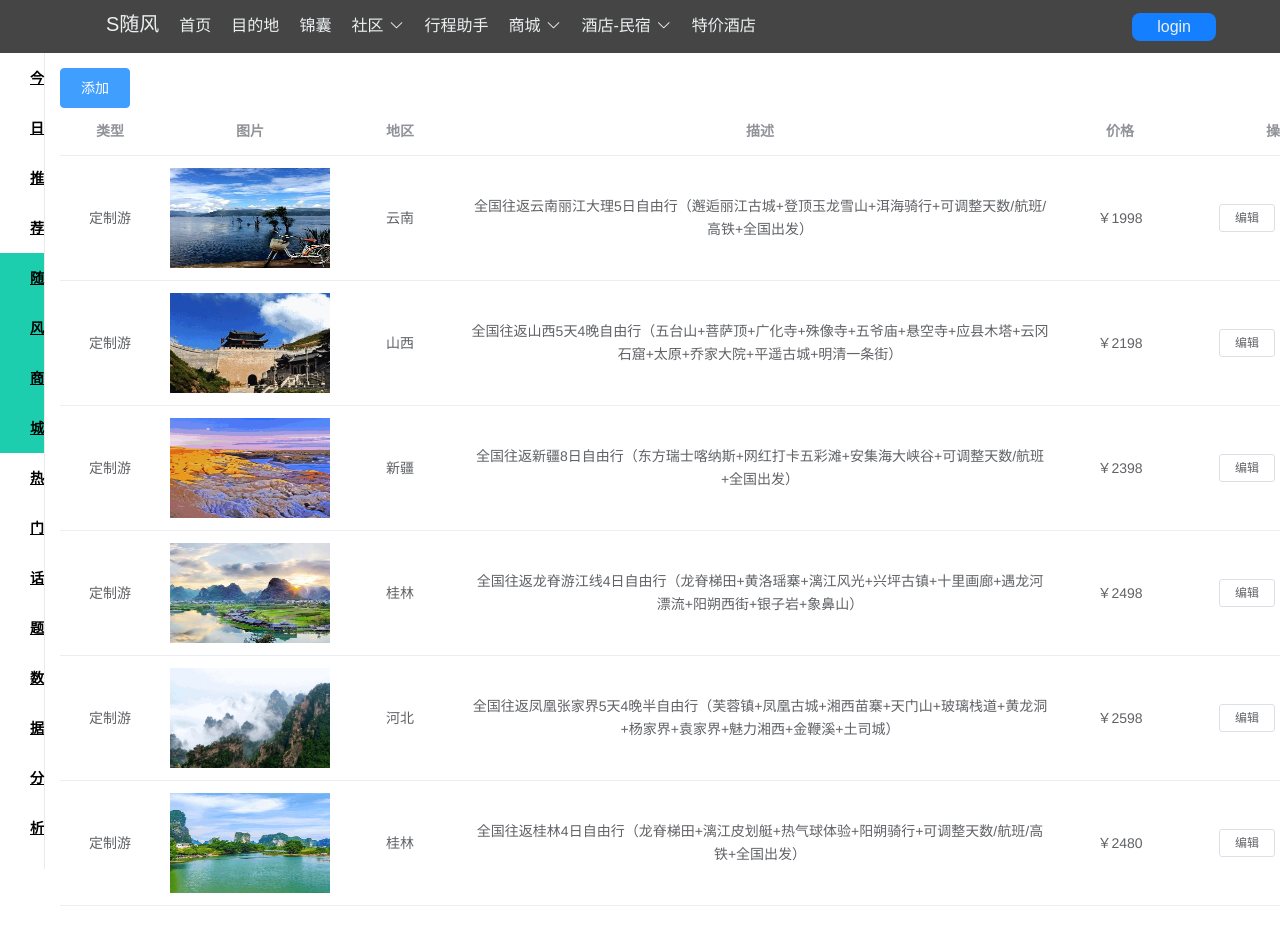
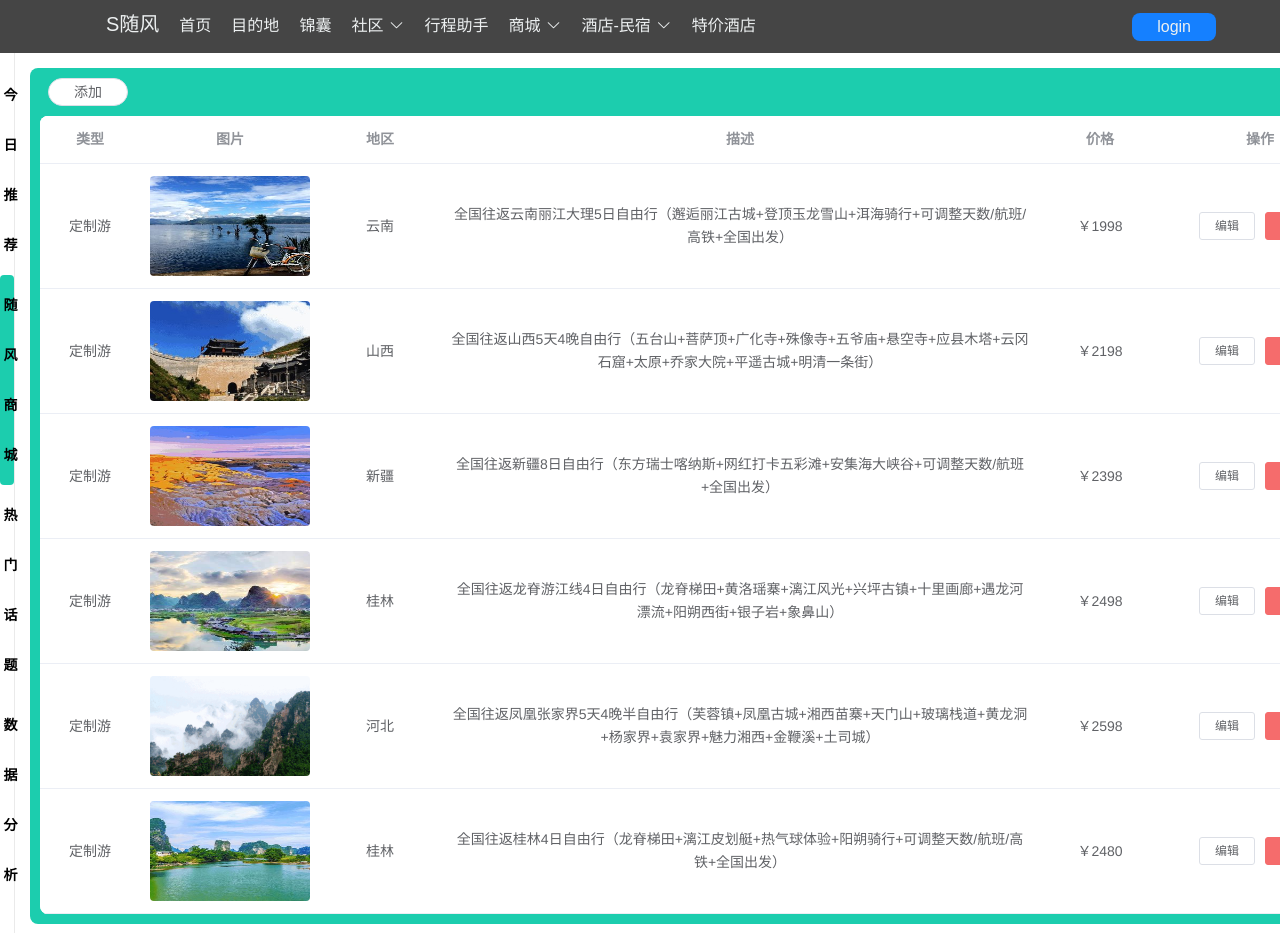
Before and after one commit to Funny1124/walking-with-the-wind, a Vue app: page /admin/ShopManagement in a window 1280 px wide. Shown: the top 939 px of the page. Built offline with nearby package versions, Linux system fonts and the light colour scheme.

Commit message:
数据管理 界面美化

```diff
--- a/src/components/AdminSlider.vue
+++ b/src/components/AdminSlider.vue
@@ -14,9 +14,9 @@
       <li class="menu-item">
         <router-link to="/admin/DataAnalytics">数据分析</router-link>
       </li>
-<!--      <li class="menu-item">-->
-<!--        <router-link to="/admin">系统设置</router-link>-->
-<!--      </li>-->
+      <!--      <li class="menu-item">-->
+      <!--        <router-link to="/admin">系统设置</router-link>-->
+      <!--      </li>-->
     </ul>
   </div>
 </template>
@@ -29,7 +29,8 @@ export default {
 
 <style lang="less" scoped>
 .layout-aside-container {
-  width: 250px;
+  padding: 12px 0;
+  width: 8%;
   height: 100%;
   border-right: 1px solid #eaeaea;
 }
@@ -53,7 +54,8 @@ export default {
     a {
       display: block;
       color: black;
-      padding-left: 30px;
+      padding: 5px 25%;
+      text-decoration: none;
 
       &:hover {
         text-decoration: none;
@@ -65,7 +67,9 @@ export default {
 // 设置路由高亮效果
 .router-link-active {
   background-color: #1ccdae;
+  border-radius: 4px;
   box-sizing: border-box;
+  text-decoration: none;
   position: relative;
 }
 </style>
--- a/src/views/DataAnalyticsView.vue
+++ b/src/views/DataAnalyticsView.vue
@@ -1,7 +1,7 @@
 <template>
   <div>
     <div class="data-map">
-      <el-row :gutter="20" style="margin: 20px 0">
+      <el-row :gutter="10" style="margin: 10px 0">
         <el-col :span="12">
           <data-new-users></data-new-users>
         </el-col>
@@ -9,7 +9,7 @@
           <data-total-users></data-total-users>
         </el-col>
       </el-row>
-      <el-row :gutter="20" style="margin: 20px 0">
+      <el-row :gutter="10" style="margin: 10px 0">
         <el-col :span="12">
           <data-sex-proportion></data-sex-proportion>
         </el-col>
--- a/src/views/HotTopicManagement.vue
+++ b/src/views/HotTopicManagement.vue
@@ -1,8 +1,10 @@
 <template>
+  <div class="data-map">
     <el-table
       :data="$store.state.recommend_item"
       :header-cell-style="{ textAlign: 'center' }"
       :cell-style="{ textAlign: 'center' }"
+      style="border-radius: 8px"
     >
       <el-table-column
         prop="type"
@@ -13,7 +15,7 @@
         label="图片"
         width="180">
         <template slot-scope="scope">
-        <img :src=scope.row.image alt="加载失败" style="height: 100px; width: 160px;">
+          <img :src=scope.row.image alt="加载失败" style="height: 100px; width: 160px; border-radius: 4px">
         </template>
       </el-table-column>
       <el-table-column
@@ -37,7 +39,7 @@
         <template slot-scope="scope">
           <el-button
             size="mini"
-          @click="setTemp_item(scope.$index, scope.row) ;dialogFormVisible=true">编辑
+            @click="handleEdit">编辑
           </el-button>
           <el-button
             size="mini"
@@ -47,6 +49,7 @@
         </template>
       </el-table-column>
     </el-table>
+  </div>
 </template>
 
 <script>
@@ -63,4 +66,12 @@ export default {
   data () {
     return {}
   }
-}</script>
+}
+</script>
+<style scoped lang="less">
+.data-map {
+  background-color: #1ccdae;
+  padding: 10px;
+  border-radius: 8px;
+}
+</style>
--- a/src/views/RecommendManagement.vue
+++ b/src/views/RecommendManagement.vue
@@ -1,8 +1,10 @@
 <template>
+  <div class="data-map">
     <el-table
       :data="$store.state.recommend_item"
       :header-cell-style="{ textAlign: 'center' }"
       :cell-style="{ textAlign: 'center' }"
+      style="border-radius: 8px"
     >
       <el-table-column
         prop="type"
@@ -13,7 +15,7 @@
         label="图片"
         width="180">
         <template slot-scope="scope">
-        <img :src=scope.row.image alt="加载失败" style="height: 100px; width: 160px;">
+          <img :src=scope.row.image alt="加载失败" style="height: 100px; width: 160px;border-radius: 4px">
         </template>
       </el-table-column>
       <el-table-column
@@ -47,6 +49,7 @@
         </template>
       </el-table-column>
     </el-table>
+  </div>
 </template>
 
 <script>
@@ -65,3 +68,10 @@ export default {
   }
 }
 </script>
+<style scoped lang="less">
+.data-map {
+  background-color: #1ccdae;
+  padding: 10px;
+  border-radius: 8px;
+}
+</style>
--- a/src/views/ShopManagement.vue
+++ b/src/views/ShopManagement.vue
@@ -1,15 +1,12 @@
 <template>
-  <div>
-    <el-button
-      type="primary"
-      size="big"
-      @click="AddFormVisible=true">添加
+  <div class="data-map">
+    <el-button round @click="AddFormVisible=true" class="add-btn">添加
     </el-button>
-
     <el-table
       :data="$store.state.shop_item"
       :header-cell-style="{ textAlign: 'center' }"
       :cell-style="{ textAlign: 'center' }"
+      style="border-radius: 8px"
     >
       <el-table-column
         prop="type"
@@ -20,7 +17,7 @@
         label="图片"
         width="180">
         <template slot-scope="scope">
-          <img :src=scope.row.image alt="加载失败" style="height: 100px; width: 160px;">
+          <img :src=scope.row.image alt="加载失败" style="height: 100px; width: 160px;border-radius: 4px">
         </template>
       </el-table-column>
       <el-table-column
@@ -198,3 +195,22 @@ export default {
   }
 }
 </script>
+<style scoped lang="less">
+.data-map {
+  background-color: #1ccdae;
+  padding: 10px;
+  border-radius: 8px;
+}
+
+.add-btn {
+  padding: 6px 15px;
+  width: 80px;
+  margin: 0 0 10px 8px;
+  tab-size: 20px;
+}
+.add-btn:hover {
+  color: white;
+  font-weight: 500;
+  background-color: #ee3f4d;
+}
+</style>
```
Lines whose indentation alone changed are shown as unchanged.
